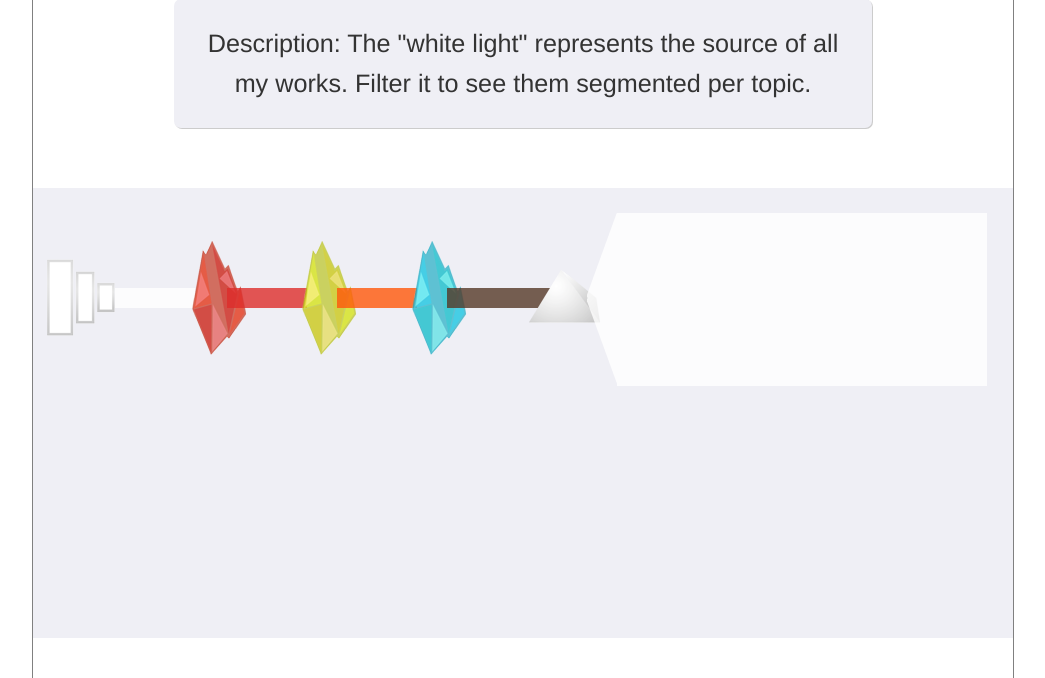
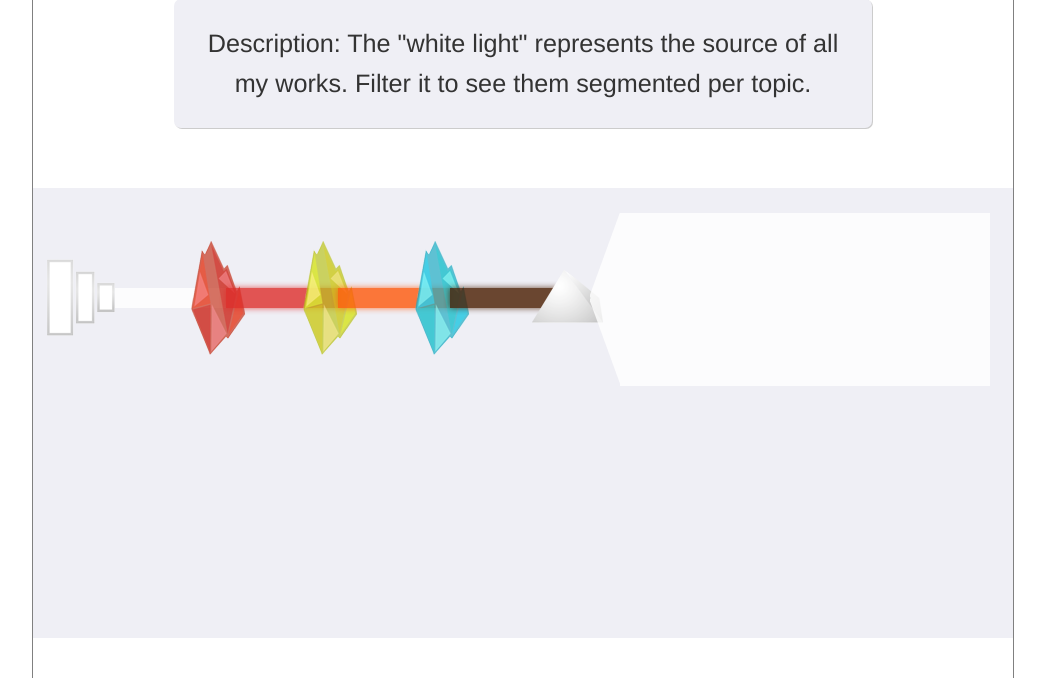
Before and after one commit to eddieberklee/cs160-ppa2, a PHP site: page / in a window 1280 px wide. Shown: the part 165-843 px from the top of the page, without its empty margins (117-1162 px from the left). Run offline with PHP 8.4, Linux system fonts and the light colour scheme.

Commit message:
removed more unncecessary files making repo look cluttered; fixed the problem with stupid light bars not being long enough

```diff
--- a/style.css
+++ b/style.css
@@ -187,10 +187,11 @@ body {
   margin-top: 15px; }
 
 #red, #yellow, #blue {
-  margin-top: 1px; }
+  margin-top: 1px;
+  cursor: pointer; }
 
 #w-source, #w-r, #w-r-y, #w-r-y-b {
-  width: 80px;
+  width: 112px;
   height: 20px;
   margin-top: 50px;
   opacity: 0.8; }
@@ -203,47 +204,87 @@ body {
   margin-left: -8px; }
 
 #red {
-  margin-left: -41px; }
+  margin-left: -74px; }
 
 #w-r {
   margin-left: -47px; }
 
 #yellow {
-  margin-left: -43px; }
+  margin-left: -73px; }
 
 #w-r-y {
   margin-left: -47px; }
 
 #blue {
-  margin-left: -43px; }
+  margin-left: -73px; }
 
 #w-r-y-b {
   width: 110px;
   margin-left: -47px; }
 
 .red-on {
-  background-color: #de2e2b; }
+  background-color: #de2e2b;
+  -o-box-shadow: 0px 0px 6px #de2e2b;
+  -ms-box-shadow: 0px 0px 6px #de2e2b;
+  -moz-box-shadow: 0px 0px 6px #de2e2b;
+  -webkit-box-shadow: 0px 0px 6px #de2e2b;
+  box-shadow: 0px 0px 6px #de2e2b; }
 
 .yellow-on {
-  background-color: #efed66; }
+  background-color: #efed66;
+  -o-box-shadow: 0px 0px 6px #efed66;
+  -ms-box-shadow: 0px 0px 6px #efed66;
+  -moz-box-shadow: 0px 0px 6px #efed66;
+  -webkit-box-shadow: 0px 0px 6px #efed66;
+  box-shadow: 0px 0px 6px #efed66; }
 
 .blue-on {
-  background-color: #83c9d5; }
+  background-color: #83c9d5;
+  -o-box-shadow: 0px 0px 6px #83c9d5;
+  -ms-box-shadow: 0px 0px 6px #83c9d5;
+  -moz-box-shadow: 0px 0px 6px #83c9d5;
+  -webkit-box-shadow: 0px 0px 6px #83c9d5;
+  box-shadow: 0px 0px 6px #83c9d5; }
 
 .brown-on {
-  background-color: #553927; }
+  background-color: #491c00;
+  -o-box-shadow: 0px 0px 6px #491c00;
+  -ms-box-shadow: 0px 0px 6px #491c00;
+  -moz-box-shadow: 0px 0px 6px #491c00;
+  -webkit-box-shadow: 0px 0px 6px #491c00;
+  box-shadow: 0px 0px 6px #491c00; }
 
 .orange-on {
-  background-color: #ff580b; }
+  background-color: #ff580b;
+  -o-box-shadow: 0px 0px 6px #ff580b;
+  -ms-box-shadow: 0px 0px 6px #ff580b;
+  -moz-box-shadow: 0px 0px 6px #ff580b;
+  -webkit-box-shadow: 0px 0px 6px #ff580b;
+  box-shadow: 0px 0px 6px #ff580b; }
 
 .green-on {
-  background-color: #9cae22; }
+  background-color: #8a9d00;
+  -o-box-shadow: 0px 0px 6px #8a9d00;
+  -ms-box-shadow: 0px 0px 6px #8a9d00;
+  -moz-box-shadow: 0px 0px 6px #8a9d00;
+  -webkit-box-shadow: 0px 0px 6px #8a9d00;
+  box-shadow: 0px 0px 6px #8a9d00; }
 
 .purple-on {
-  background-color: #480048; }
+  background-color: #480048;
+  -o-box-shadow: 0px 0px 6px #480048;
+  -ms-box-shadow: 0px 0px 6px #480048;
+  -moz-box-shadow: 0px 0px 6px #480048;
+  -webkit-box-shadow: 0px 0px 6px #480048;
+  box-shadow: 0px 0px 6px #480048; }
 
 .white-on {
-  background-color: white; }
+  background-color: white;
+  -o-box-shadow: 0px 0px 6px white;
+  -ms-box-shadow: 0px 0px 6px white;
+  -moz-box-shadow: 0px 0px 6px white;
+  -webkit-box-shadow: 0px 0px 6px white;
+  box-shadow: 0px 0px 6px white; }
 
 .triangle, .triangle-r {
   width: 30px;
--- a/style.sass
+++ b/style.sass
@@ -98,9 +98,9 @@ body
 $red-light: lighten(#8D1816, 20%)
 $yellow-light: #EFED66
 $blue-light: #83C9D5
-$brown-light: darken(saturate(#6B5344, 15%), 10%)
+$brown-light: darken(saturate(#6B5344, 80%), 20%)
 $orange-light: lighten(saturate(#D24605, 10%), 10%)
-$green-light: darken(saturate(#A9B64D, 25%), 10%)
+$green-light: darken(saturate(#A9B64D, 90%), 20%)
 $purple-light: #480048
 
 $light-opacity: 0.8
@@ -109,8 +109,9 @@ $light-opacity: 0.8
   margin-top: 15px
 #red, #yellow, #blue
   margin-top: 1px
+  cursor: pointer
 #w-source,#w-r,#w-r-y,#w-r-y-b
-  width: 80px
+  width: 112px
   height: 20px
   margin-top: 50px
   opacity: $light-opacity
@@ -120,15 +121,15 @@ $light-opacity: 0.8
   background-color: #fff
   margin-left: -8px
 #red
-  margin-left: -41px
+  margin-left: -74px
 #w-r
   margin-left: -47px
 #yellow
-  margin-left: -43px
+  margin-left: -73px
 #w-r-y
   margin-left: -47px
 #blue
-  margin-left: -43px
+  margin-left: -73px
 #w-r-y-b
   width: 110px
   margin-left: -47px
@@ -136,20 +137,28 @@ $light-opacity: 0.8
 // for adding classes with jquery
 .red-on
   background-color: $red-light
+  @include css3-box-shadow(0px,0px,6px,$red-light)
 .yellow-on
   background-color: $yellow-light
+  @include css3-box-shadow(0px,0px,6px,$yellow-light)
 .blue-on
   background-color: $blue-light
+  @include css3-box-shadow(0px,0px,6px,$blue-light)
 .brown-on
   background-color: $brown-light
+  @include css3-box-shadow(0px,0px,6px,$brown-light)
 .orange-on
   background-color: $orange-light
+  @include css3-box-shadow(0px,0px,6px,$orange-light)
 .green-on
   background-color: $green-light
+  @include css3-box-shadow(0px,0px,6px,$green-light)
 .purple-on
   background-color: $purple-light
+  @include css3-box-shadow(0px,0px,6px,$purple-light)
 .white-on
   background-color: #fff
+  @include css3-box-shadow(0px,0px,6px,#fff)
 
 $triangle-width: 40px
 .triangle
```
Also changed, not shown: img/blue_gem.png, img/red_gem.png, 3 other files.
